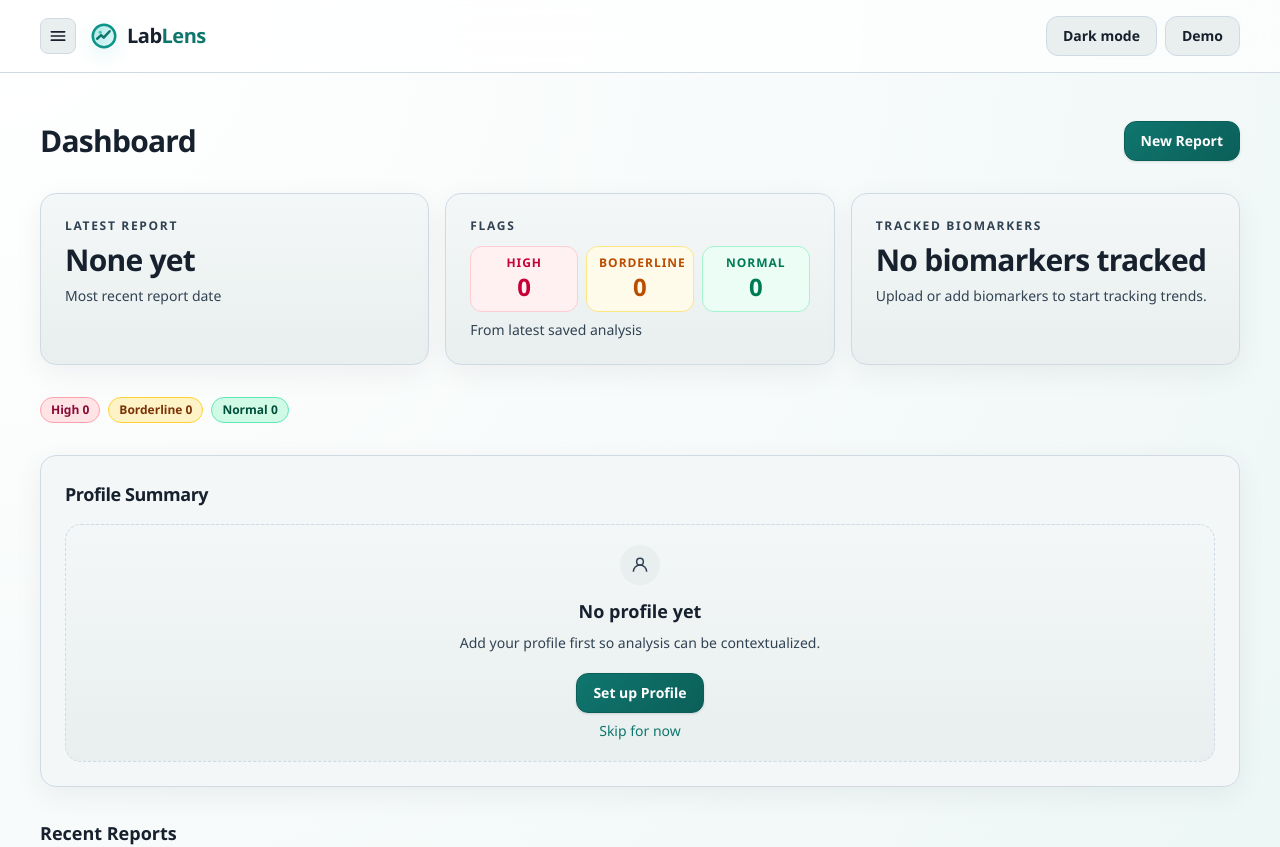
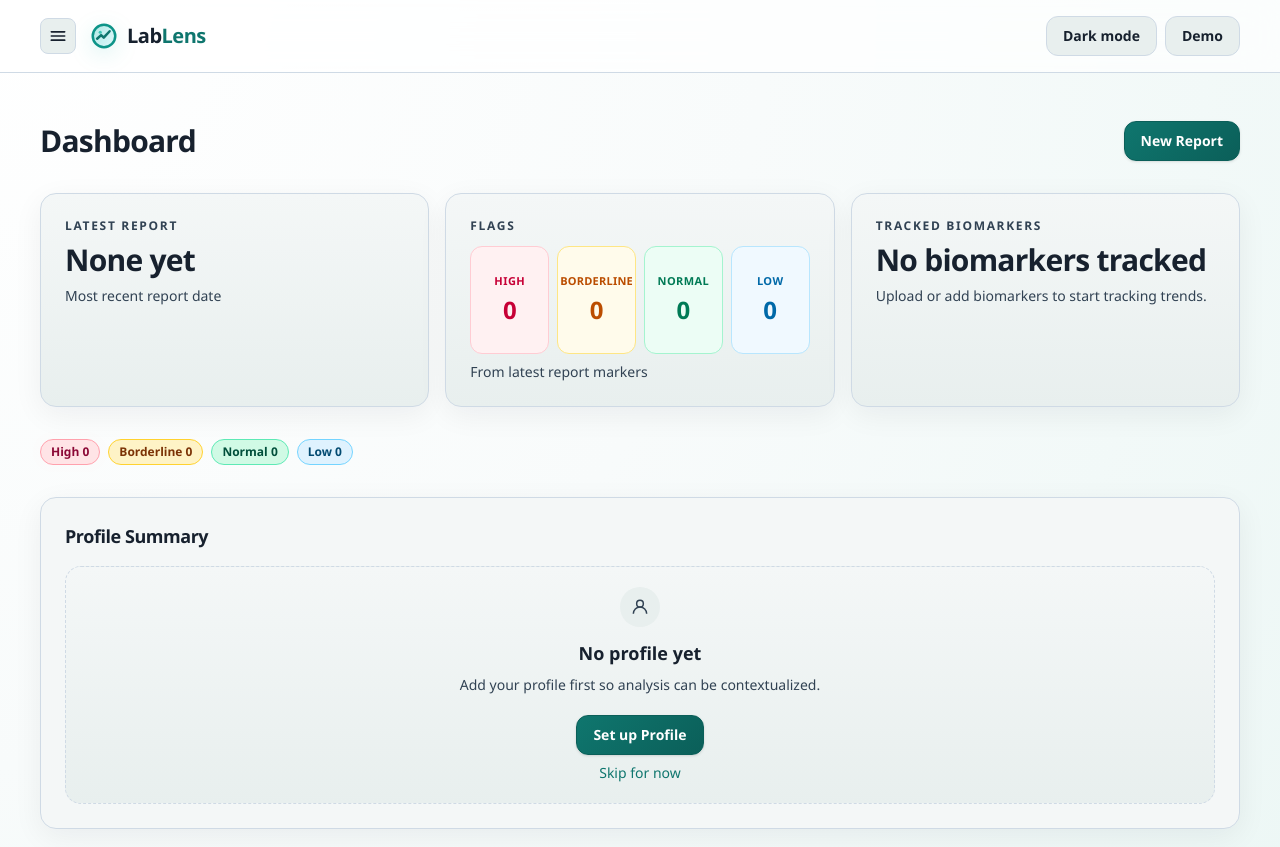
Before and after one commit to ediegotorres/hackathon_project, a Next.js app: page /dashboard in a window 1280 px wide. Shown: the top 847 px of the page. Built offline with nearby package versions, Linux system fonts and the light colour scheme.

Commit message:
Fixed ui stuff

```diff
--- /dev/null
+++ b/app/api/trend-insight/route.ts
@@ -0,0 +1,64 @@
+import { NextResponse } from "next/server";
+import { analyzeTrendWithGemini } from "@/src/lib/gemini";
+import type { TrendPoint, TrendSummary } from "@/src/lib/trends";
+
+interface TrendInsightPayload {
+  markerKey?: string;
+  markerLabel?: string;
+  unit?: string;
+  points?: TrendPoint[];
+  summary?: TrendSummary;
+}
+
+export async function POST(request: Request) {
+  try {
+    const body = (await request.json()) as TrendInsightPayload;
+    if (!body.markerKey || !body.markerLabel || !body.unit || !Array.isArray(body.points) || !body.summary) {
+      return NextResponse.json({ error: "Missing trend payload fields." }, { status: 400 });
+    }
+
+    const points = body.points.filter(
+      (point) =>
+        point &&
+        typeof point.dateISO === "string" &&
+        typeof point.value === "number" &&
+        Number.isFinite(point.value),
+    );
+    if (points.length < 2) {
+      return NextResponse.json({ error: "Need at least 2 trend points." }, { status: 400 });
+    }
+
+    try {
+      const insight = await analyzeTrendWithGemini({
+        markerKey: body.markerKey,
+        markerLabel: body.markerLabel,
+        unit: body.unit,
+        points,
+        summary: body.summary,
+      });
+      return NextResponse.json(insight);
+    } catch (error) {
+      console.warn("Gemini trend insight failed, returning deterministic fallback.", error);
+
+      const first = points[0].value;
+      const latest = points[points.length - 1].value;
+      const delta = Number((latest - first).toFixed(2));
+      const directionWord =
+        body.summary.direction === "improving"
+          ? "an improving direction"
+          : body.summary.direction === "worsening"
+            ? "a worsening direction"
+            : body.summary.direction === "stable"
+              ? "a stable direction"
+              : "insufficient trend direction";
+
+      return NextResponse.json({
+        insightText: `${body.markerLabel} moved from ${first} to ${latest} ${body.unit} (${delta >= 0 ? "+" : ""}${delta}) and is currently ${body.summary.latestStatus ?? "unknown"}. The current pattern suggests ${directionWord} with ${body.summary.confidence} confidence.`,
+        evidence: body.summary.evidence.slice(0, 3),
+      });
+    }
+  } catch (error) {
+    console.error("Trend insight error:", error);
+    return NextResponse.json({ error: "Invalid trend payload." }, { status: 400 });
+  }
+}
--- a/app/dashboard/page.tsx
+++ b/app/dashboard/page.tsx
@@ -10,7 +10,9 @@ import { GroupedBarChart } from "@/src/components/GroupedBarChart";
 import { ProgressBar } from "@/src/components/ProgressBar";
 import { ReportListItem } from "@/src/components/ReportListItem";
 import { StatusChip } from "@/src/components/StatusChip";
+import { generateMockAnalysis } from "@/src/lib/analyze";
 import { resolveCoreBiomarkers } from "@/src/lib/biomarkerMapping";
+import { normalizeMarkerName, summarizeReportStatuses } from "@/src/lib/markerStatus";
 import { loadAnalysis, loadProfile, loadReports } from "@/src/lib/storage";
 import type { LabReport, UserProfile } from "@/src/lib/types";
 import { formatDate } from "@/src/lib/utils";
@@ -25,10 +27,6 @@ function profileCompleteness(profile: UserProfile | null) {
     Boolean(profile.activityLevel),
   ];
   return checks.filter(Boolean).length;
-}
-
-function normalizeMarkerName(name: string) {
-  return name.toLowerCase().replace(/[^\da-z]+/g, " ").replace(/\s+/g, " ").trim();
 }
 
 const coreMarkerMeta: Record<keyof LabReport["biomarkers"], { label: string; unit?: string }> = {
@@ -48,7 +46,11 @@ export default function DashboardPage() {
   const normalizedReports = reports.map((report) => ({ ...report, biomarkers: resolveCoreBiomarkers(report) }));
 
   const latestReport = normalizedReports[0] ?? null;
-  const latestAnalysis = latestReport ? loadAnalysis(latestReport.id) : null;
+  const savedLatestAnalysis = latestReport ? loadAnalysis(latestReport.id) : null;
+  const latestAnalysis = latestReport ? savedLatestAnalysis ?? generateMockAnalysis(latestReport, profile) : null;
+  const latestSummary = latestReport
+    ? summarizeReportStatuses(latestReport, latestAnalysis)
+    : { highCount: 0, borderlineCount: 0, normalCount: 0, lowCount: 0 };
   const completeCount = profileCompleteness(profile);
   const optionMap = new Map<string, { id: string; label: string; unit?: string; isCore: boolean }>();
   normalizedReports.forEach((report) => {
@@ -185,28 +187,33 @@ export default function DashboardPage() {
         />
         <Card className="bg-[linear-gradient(180deg,var(--surface)_0%,var(--surface-strong)_100%)] p-5">
           <p className="text-xs font-semibold uppercase tracking-[0.14em] text-[var(--ink-soft)]">Flags</p>
-          <div className="mt-3 grid grid-cols-3 gap-2">
-            <div className="rounded-xl border border-rose-200 bg-rose-50 px-3 py-2 text-center">
-              <p className="text-xs font-semibold uppercase tracking-[0.08em] text-rose-700">High</p>
-              <p className="text-2xl font-bold text-rose-700">{latestAnalysis?.overall.highCount ?? 0}</p>
+          <div className="mt-3 grid grid-cols-2 gap-2 md:grid-cols-4">
+            <div className="flex min-h-[108px] flex-col items-center justify-center gap-2 rounded-xl border border-rose-200 bg-rose-50 px-3 py-2 text-center">
+              <p className="whitespace-nowrap text-[11px] font-semibold uppercase leading-none tracking-[0.04em] text-rose-700">High</p>
+              <p className="text-2xl font-bold text-rose-700">{latestSummary.highCount}</p>
             </div>
-            <div className="rounded-xl border border-amber-200 bg-amber-50 px-3 py-2 text-center">
-              <p className="text-xs font-semibold uppercase tracking-[0.08em] text-amber-700">Borderline</p>
-              <p className="text-2xl font-bold text-amber-700">{latestAnalysis?.overall.borderlineCount ?? 0}</p>
+            <div className="flex min-h-[108px] flex-col items-center justify-center gap-2 rounded-xl border border-amber-200 bg-amber-50 px-3 py-2 text-center">
+              <p className="whitespace-nowrap text-[11px] font-semibold uppercase leading-none tracking-[0.02em] text-amber-700">Borderline</p>
+              <p className="text-2xl font-bold text-amber-700">{latestSummary.borderlineCount}</p>
             </div>
-            <div className="rounded-xl border border-emerald-200 bg-emerald-50 px-3 py-2 text-center">
-              <p className="text-xs font-semibold uppercase tracking-[0.08em] text-emerald-700">Normal</p>
-              <p className="text-2xl font-bold text-emerald-700">{latestAnalysis?.overall.normalCount ?? 0}</p>
+            <div className="flex min-h-[108px] flex-col items-center justify-center gap-2 rounded-xl border border-emerald-200 bg-emerald-50 px-3 py-2 text-center">
+              <p className="whitespace-nowrap text-[11px] font-semibold uppercase leading-none tracking-[0.04em] text-emerald-700">Normal</p>
+              <p className="text-2xl font-bold text-emerald-700">{latestSummary.normalCount}</p>
+            </div>
+            <div className="flex min-h-[108px] flex-col items-center justify-center gap-2 rounded-xl border border-sky-200 bg-sky-50 px-3 py-2 text-center">
+              <p className="whitespace-nowrap text-[11px] font-semibold uppercase leading-none tracking-[0.04em] text-sky-700">Low</p>
+              <p className="text-2xl font-bold text-sky-700">{latestSummary.lowCount}</p>
             </div>
           </div>
-          <p className="mt-2 text-sm text-[var(--ink-soft)]">From latest saved analysis</p>
+          <p className="mt-2 text-sm text-[var(--ink-soft)]">From latest report markers</p>
         </Card>
         <AtAGlanceCard label="Tracked Biomarkers" value={trackedValue} subtitle={trackedSubtitle} />
       </section>
       <div className="flex flex-wrap gap-2">
-        <StatusChip status="high" label={`High ${latestAnalysis?.overall.highCount ?? 0}`} />
-        <StatusChip status="borderline" label={`Borderline ${latestAnalysis?.overall.borderlineCount ?? 0}`} />
-        <StatusChip status="normal" label={`Normal ${latestAnalysis?.overall.normalCount ?? 0}`} />
+        <StatusChip status="high" label={`High ${latestSummary.highCount}`} />
+        <StatusChip status="borderline" label={`Borderline ${latestSummary.borderlineCount}`} />
+        <StatusChip status="normal" label={`Normal ${latestSummary.normalCount}`} />
+        <StatusChip status="low" label={`Low ${latestSummary.lowCount}`} />
       </div>
 
       <Card title="Profile Summary">
--- /dev/null
+++ b/src/lib/markerStatus.ts
@@ -0,0 +1,83 @@
+import { resolveCoreBiomarkers } from "@/src/lib/biomarkerMapping";
+import type { AnalysisResult, LabReport } from "@/src/lib/types";
+
+export type MarkerDisplayStatus = "high" | "borderline" | "normal" | "low" | "neutral";
+
+export function normalizeMarkerName(name: string) {
+  return name.toLowerCase().replace(/[^\da-z]+/g, " ").replace(/\s+/g, " ").trim();
+}
+
+export function mapStatus(value?: string): MarkerDisplayStatus {
+  const normalized = value?.toLowerCase().trim();
+  if (normalized === "high" || normalized === "abnormal") return "high";
+  if (normalized === "borderline") return "borderline";
+  if (normalized === "low") return "low";
+  if (normalized === "normal") return "normal";
+  return "neutral";
+}
+
+export function derivedVitalsStatus(name: string, value: number): MarkerDisplayStatus | null {
+  const normalized = normalizeMarkerName(name);
+
+  if (normalized.includes("systolic blood pressure")) {
+    if (value < 90) return "low";
+    if (value >= 140) return "high";
+    if (value >= 120) return "borderline";
+    return "normal";
+  }
+
+  if (normalized.includes("diastolic blood pressure")) {
+    if (value < 60) return "low";
+    if (value >= 90) return "high";
+    if (value >= 80) return "borderline";
+    return "normal";
+  }
+
+  if (normalized === "pulse" || normalized.includes("heart rate")) {
+    if (value < 60) return "low";
+    if (value > 110) return "high";
+    if (value > 100 && value <= 110) return "borderline";
+    return "normal";
+  }
+
+  return null;
+}
+
+export function statusForAdditionalMarker(name: string, value: number, status?: string): MarkerDisplayStatus {
+  const derived = derivedVitalsStatus(name, value);
+  if (derived) return derived;
+  return mapStatus(status);
+}
+
+export function countVisibleStatuses(statuses: MarkerDisplayStatus[]) {
+  return statuses.reduce(
+    (acc, status) => {
+      if (status === "high") acc.highCount += 1;
+      if (status === "borderline") acc.borderlineCount += 1;
+      if (status === "normal") acc.normalCount += 1;
+      if (status === "low") acc.lowCount += 1;
+      return acc;
+    },
+    { highCount: 0, borderlineCount: 0, normalCount: 0, lowCount: 0 },
+  );
+}
+
+export function summarizeReportStatuses(report: LabReport, analysis: AnalysisResult | null) {
+  const coreBiomarkers = resolveCoreBiomarkers(report);
+  const coreKeysWithValues = new Set<string>();
+  const statuses: MarkerDisplayStatus[] = [];
+
+  Object.entries(coreBiomarkers).forEach(([key, value]) => {
+    if (typeof value !== "number") return;
+    coreKeysWithValues.add(key);
+    const match = analysis?.biomarkers.find((item) => item.key === key);
+    statuses.push(mapStatus(match?.status));
+  });
+
+  (report.additionalBiomarkers ?? []).forEach((item) => {
+    if (item.mappedKey && coreKeysWithValues.has(item.mappedKey)) return;
+    statuses.push(statusForAdditionalMarker(item.name, item.value, item.status));
+  });
+
+  return countVisibleStatuses(statuses);
+}
```
Also changed, not shown: app/report/[id]/page.tsx (+9 -48 lines), src/components/ReportListItem.tsx (+43 -11 lines).
